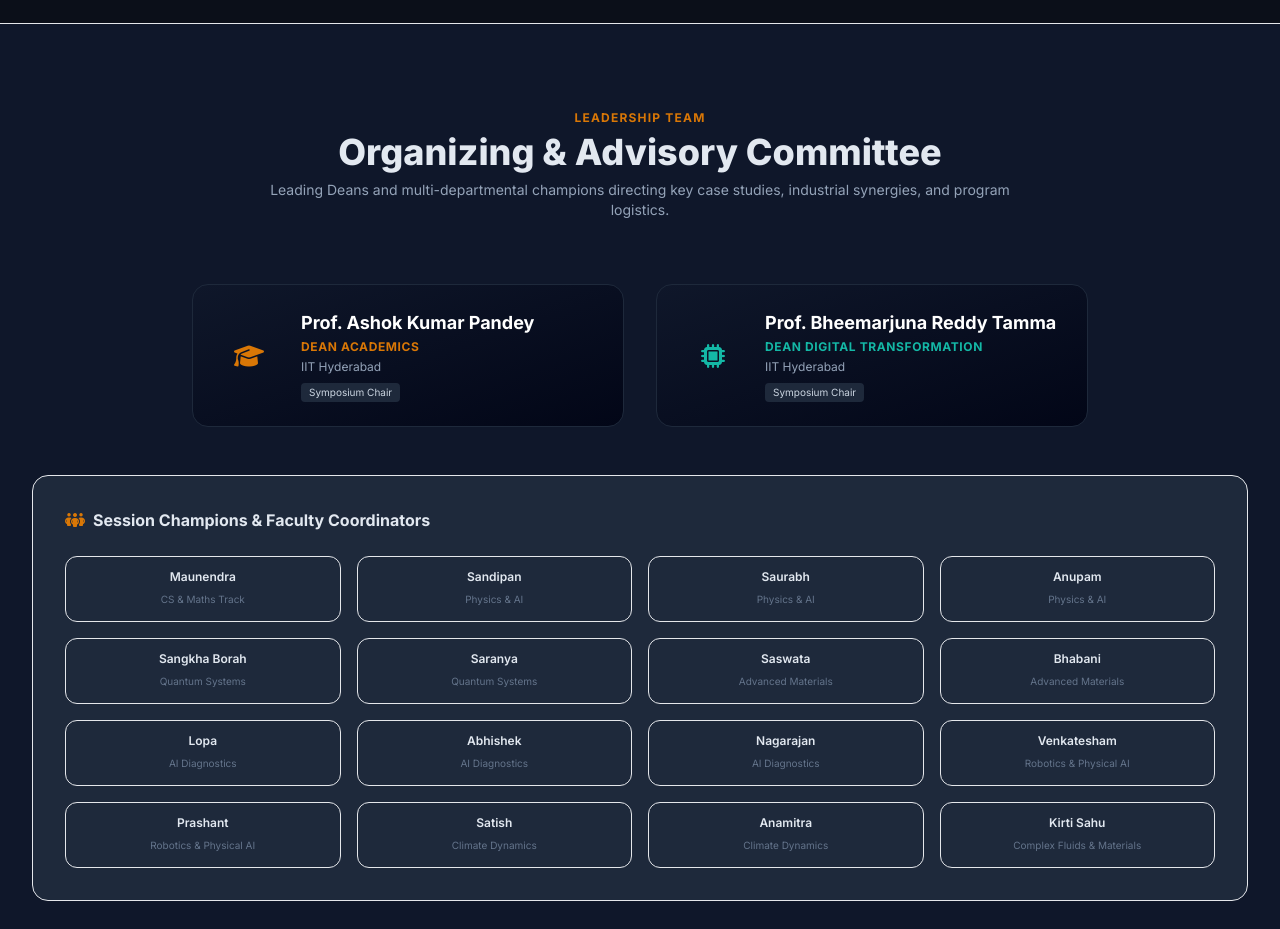
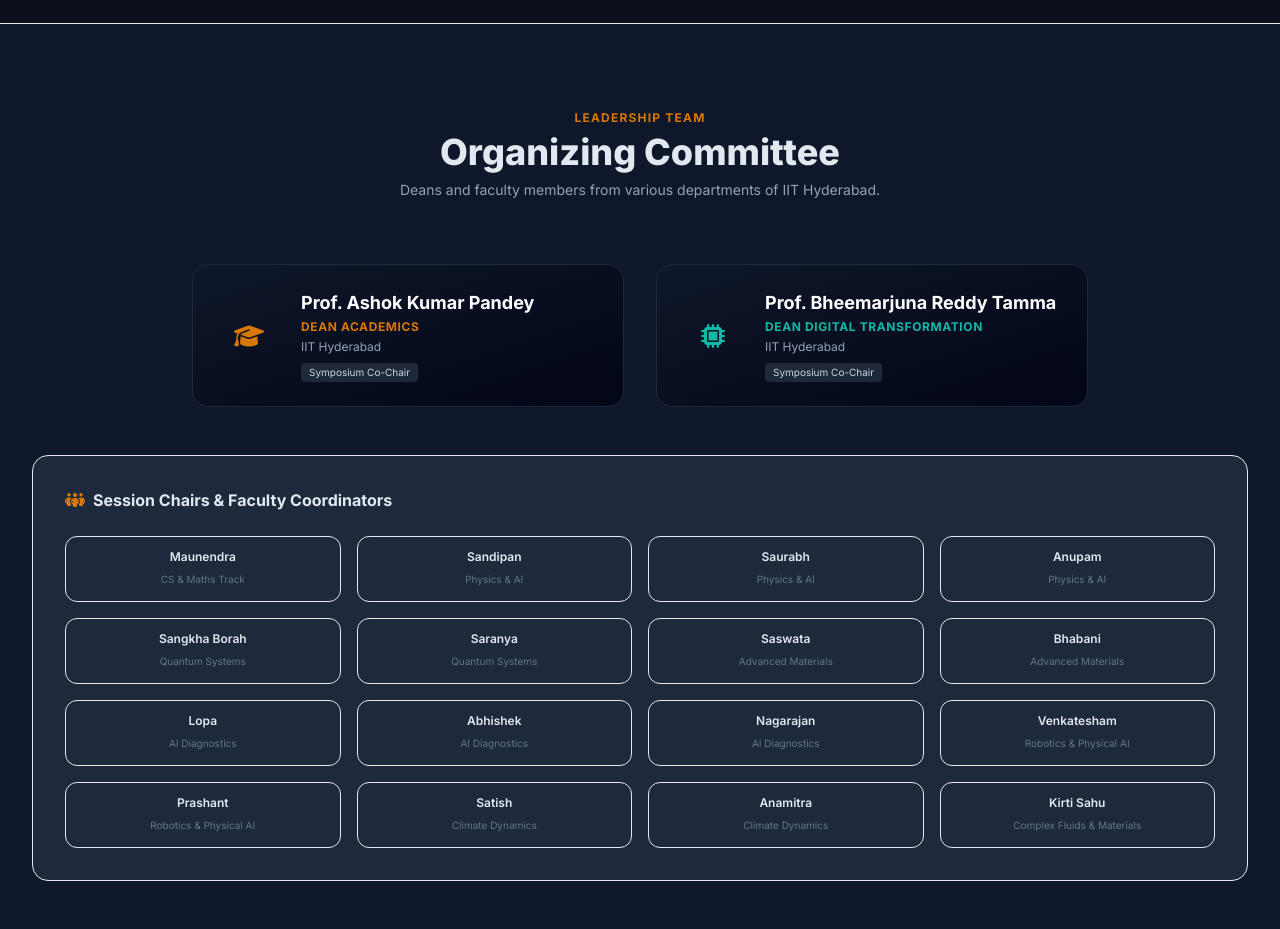
Before and after one commit to sachinsv2299/AI4SE, a plain HTML site: page index.html in a window 1280 px wide. Shown: the part 3980-4909 px from the top of the page. Drawn offline with nearby package versions, Linux system fonts and the light colour scheme.

Commit message:
More changes
Updated committee roles and titles for clarity.

```diff
--- a/index.html
+++ b/index.html
@@ -979,9 +979,9 @@
 
             <div class="text-center max-w-3xl mx-auto mb-16">
                 <span class="text-xs font-bold tracking-widest text-iith-gold uppercase">Leadership Team</span>
-                <h2 class="text-3xl sm:text-4xl font-extrabold text-text-base mt-1">Organizing & Advisory Committee</h2>
+                <h2 class="text-3xl sm:text-4xl font-extrabold text-text-base mt-1">Organizing Committee</h2>
                 <p class="text-slate-400 text-sm mt-2">
-                    Leading Deans and multi-departmental champions directing key case studies, industrial synergies, and program logistics.
+                    Deans and faculty members from various departments of IIT Hyderabad.
                 </p>
             </div>
 
@@ -997,7 +997,7 @@
                         <h4 class="text-lg font-bold text-white">Prof. Ashok Kumar Pandey</h4>
                         <p class="text-xs text-iith-gold font-bold uppercase tracking-wider mt-0.5">Dean Academics</p>
                         <p class="text-xs text-slate-400 mt-1">IIT Hyderabad</p>
-                        <span class="inline-block mt-2 text-[10px] bg-slate-800 text-slate-300 px-2 py-0.5 rounded">Symposium Chair</span>
+                        <span class="inline-block mt-2 text-[10px] bg-slate-800 text-slate-300 px-2 py-0.5 rounded">Symposium Co-Chair</span>
                     </div>
                 </div>
 
@@ -1010,16 +1010,16 @@
                         <h4 class="text-lg font-bold text-white">Prof. Bheemarjuna Reddy Tamma</h4>
                         <p class="text-xs text-iith-teal font-bold uppercase tracking-wider mt-0.5">Dean Digital Transformation</p>
                         <p class="text-xs text-slate-400 mt-1">IIT Hyderabad</p>
-                        <span class="inline-block mt-2 text-[10px] bg-slate-800 text-slate-300 px-2 py-0.5 rounded">Symposium Chair</span>
+                        <span class="inline-block mt-2 text-[10px] bg-slate-800 text-slate-300 px-2 py-0.5 rounded">Symposium Co-Chair</span>
                     </div>
                 </div>
 
             </div>
 
-            <!-- Session Champions List -->
+            <!-- Session Chairs List -->
             <div class="bg-iith-slate border border-border-base p-6 sm:p-8 rounded-2xl">
                 <h4 class="text-base font-bold text-text-base mb-6 flex items-center gap-2">
-                    <i class="fa-solid fa-people-group text-iith-gold"></i> Session Champions & Faculty Coordinators
+                    <i class="fa-solid fa-people-group text-iith-gold"></i> Session Chairs & Faculty Coordinators
                 </h4>
                 <div class="grid grid-cols-2 sm:grid-cols-3 lg:grid-cols-4 gap-4">
                     <div class="p-3 bg-iith-navy/60 rounded-xl border border-border-base hover:border-slate-800 text-center">
```
